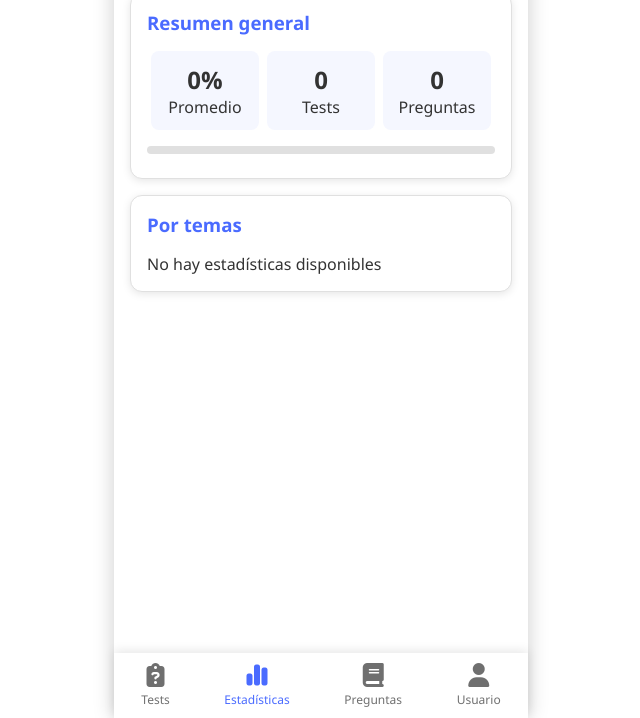
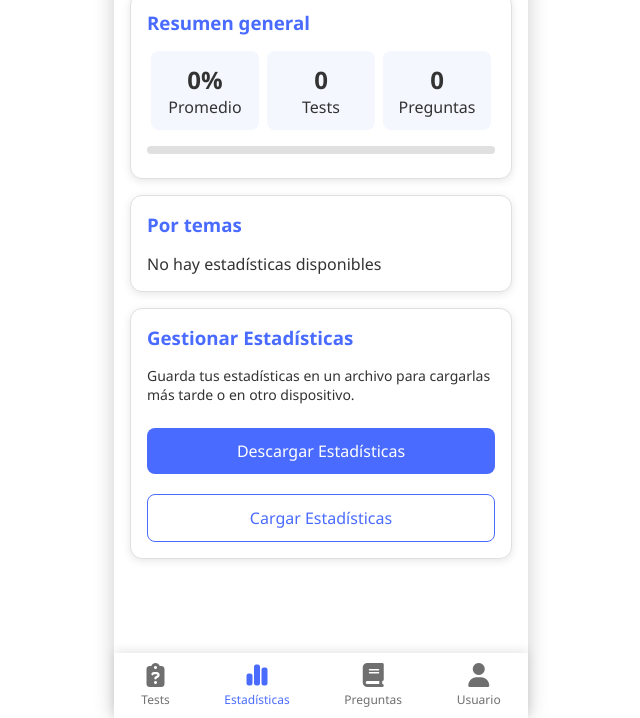
Before and after one commit to jballesteros-97/jballesteros-97.github.io, a plain HTML site: page index.html in a window 1280 px wide. Both pictures are taken after a click on the link "Estadísticas". Shown: the part 82-800 px from the top of the page, without its empty margins (319-959 px from the left). Drawn offline with Linux system fonts and the light colour scheme.

Commit message:
Update index.html V2.3.2

```diff
--- a/index.html
+++ b/index.html
@@ -537,6 +537,16 @@
                     <p id="no-stats-message">No hay estadísticas disponibles</p>
                 </div>
             </div>
+
+            <div class="card">
+                <h3>Gestionar Estadísticas</h3>
+                <p style="font-size: 14px; margin-bottom: 16px;">Guarda tus estadísticas en un archivo para cargarlas más tarde o en otro dispositivo.</p>
+                <div class="test-options">
+                    <button class="btn" id="download-stats-btn">Descargar Estadísticas</button>
+                    <label for="upload-stats-input" class="btn btn-outline">Cargar Estadísticas</label>
+                    <input type="file" id="upload-stats-input" class="hidden" accept=".json">
+                </div>
+            </div>
         </div>
 
         <!-- Página de Lista de Preguntas -->
```
